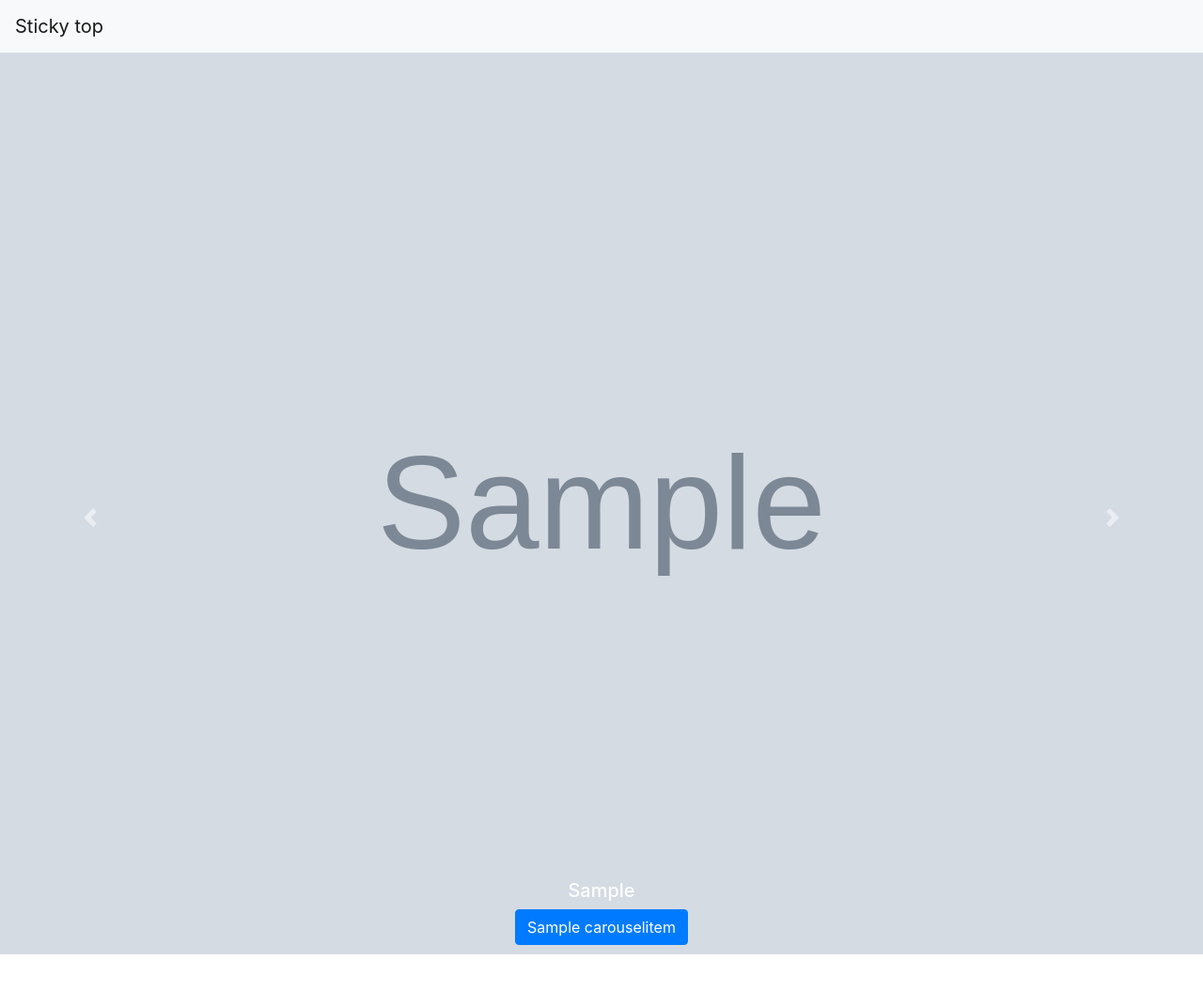
After one commit to PrivateButts/Skode, a Django app: page / in a window 1280 px wide. The commit adds this page. Shown: the top 1055 px of the page at 94% size. Run offline with Django 3.2, Linux system fonts and the light colour scheme; tables that the repository leaves empty hold one stand-in row (values such as "Sample post"); grey boxes marked "Sample" are stand-in pictures; some libraries are stand-ins or nearby versions.

Commit message:
Added carousel

```diff
--- a/Site/models.py
+++ b/Site/models.py
@@ -23,3 +23,14 @@ class Price(models.Model):
 
     def __str__(self):
         return self.name
+
+
+class CarouselItem(models.Model):
+    image = models.ImageField(upload_to="carousel")
+    alt = models.CharField(max_length=200, blank=True, null=True)
+    caption = models.CharField(max_length=200, blank=True, null=True)
+    button_label = models.CharField(max_length=200, blank=True, null=True)
+    button_url = models.URLField(blank=True, null=True)
+
+    def __str__(self):
+        return self.image.name
--- /dev/null
+++ b/Site/static/Site/home.css
@@ -0,0 +1,3 @@
+.carousel-item{
+    height:100%;
+}
--- /dev/null
+++ b/Site/templates/Site/home.html
@@ -0,0 +1,47 @@
+{% extends 'base.html' %}
+{% load static %}
+
+
+{% block extra_head %}
+    {{ block.super }}
+    <link rel="stylesheet" href="{% static 'Site/home.css' %}">
+{% endblock extra_head %}
+
+
+
+{% block body %}
+    <div class="container-fluid p-0">
+        <div id="homePageCarousel" class="carousel slide" data-ride="carousel">
+            <ol class="carousel-indicators">
+                {% for item in carousel %}
+                    <li data-target="#homePageCarousel" data-slide-to="{{ forloop.counter0 }}" {% if forloop.first %}class="active"{% endif %}></li>
+                {% endfor %}
+            </ol>
+            <div class="carousel-inner" style="max-width:100vw; height:92vh !important;">
+                {% for item in carousel %}
+                    <div class="carousel-item {% if forloop.first %}active{% endif %}">
+                        <img class="d-block w-100" src="/media/{{ item.image }}" alt="{{ item.alt }}">
+                        <div class="carousel-caption d-none d-md-block">
+                            <h5>{{ item.caption }}</h5>
+                            <a class="btn btn-primary" href="{{ item.button_url }}">{{ item.button_label }}</a>
+                        </div>
+                    </div>
+                {% endfor %}
+            </div>
+            <a class="carousel-control-prev" href="#homePageCarousel" role="button" data-slide="prev">
+                <span class="carousel-control-prev-icon" aria-hidden="true"></span>
+                <span class="sr-only">Previous</span>
+            </a>
+            <a class="carousel-control-next" href="#homePageCarousel" role="button" data-slide="next">
+                <span class="carousel-control-next-icon" aria-hidden="true"></span>
+                <span class="sr-only">Next</span>
+            </a>
+        </div>
+    </div>
+
+    <div class="container">
+        <div class="row">
+
+        </div>
+    </div>
+{% endblock body %}
--- a/Site/templates/base.html
+++ b/Site/templates/base.html
@@ -10,15 +10,21 @@
     <!-- Bootstrap CSS -->
     <link rel="stylesheet" href="https://maxcdn.bootstrapcdn.com/bootstrap/4.0.0/css/bootstrap.min.css" integrity="sha384-Gn5384xqQ1aoWXA+058RXPxPg6fy4IWvTNh0E263XmFcJlSAwiGgFAW/dAiS6JXm" crossorigin="anonymous">
 
+    {% block extra_head %}{% endblock extra_head %}
+
+
     <title>{% block title %}{% endblock title %}</title>
   </head>
   <body>
     {% block raw_body %}
-        <div class="container">
-            {% block body %}
-
-            {% endblock body %}
-        </div>
+        <nav class="navbar sticky-top navbar-light bg-light">
+            <a class="navbar-brand" href="#">Sticky top</a>
+        </nav>
+        {% block body %}
+            <div class="container">
+                {% block container %}{% endblock container %}
+            </div>
+        {% endblock body %}
     {% endblock raw_body %}
 
 
--- /dev/null
+++ b/Site/urls.py
@@ -0,0 +1,9 @@
+from django.conf.urls import url, include
+from django.contrib import admin
+
+from .views import Home
+
+
+urlpatterns = [
+    url(r'^$', Home.as_view()),
+]
--- a/Site/views.py
+++ b/Site/views.py
@@ -1,3 +1,13 @@
 from django.shortcuts import render
+from django.views.generic import TemplateView
 
-# Create your views here.
+from .models import CarouselItem, Price
+
+
+class Home(TemplateView):
+    template_name = "Site/home.html"
+
+    def get_context_data(self, **kwargs):
+        context = super().get_context_data(**kwargs)
+        context['carousel'] = CarouselItem.objects.all()
+        return context
--- a/Skode/settings.py
+++ b/Skode/settings.py
@@ -120,6 +120,10 @@ USE_TZ = True
 # https://docs.djangoproject.com/en/1.11/howto/static-files/
 
 STATIC_URL = '/static/'
+MEDIA_URL = '/media/'
+STATIC_ROOT = os.path.join(BASE_DIR, 'static')
+MEDIA_ROOT = os.path.join(BASE_DIR, 'media')
+
 
 import raven
 RAVEN_CONFIG = {
--- a/Skode/urls.py
+++ b/Skode/urls.py
@@ -13,9 +13,14 @@ Including another URLconf
     1. Import the include() function: from django.conf.urls import url, include
     2. Add a URL to urlpatterns:  url(r'^blog/', include('blog.urls'))
 """
-from django.conf.urls import url
+from django.conf.urls import url, include
+from django.conf.urls.static import static
+from django.conf import settings
 from django.contrib import admin
+
 
 urlpatterns = [
     url(r'^admin/', admin.site.urls),
-]
+    # url(r'^admin/', admin.site.urls),
+    url(r'^', include('Site.urls')),
+] + static(settings.MEDIA_URL, document_root=settings.MEDIA_ROOT)
```
Also changed, not shown: Site/admin.py (+7 -1 lines), Site/migrations/0002_carouselitem.py (added), Site/migrations/0003_auto_20180804_0328.py (added), Site/templates/Site/price.html (added), 1 other file.
